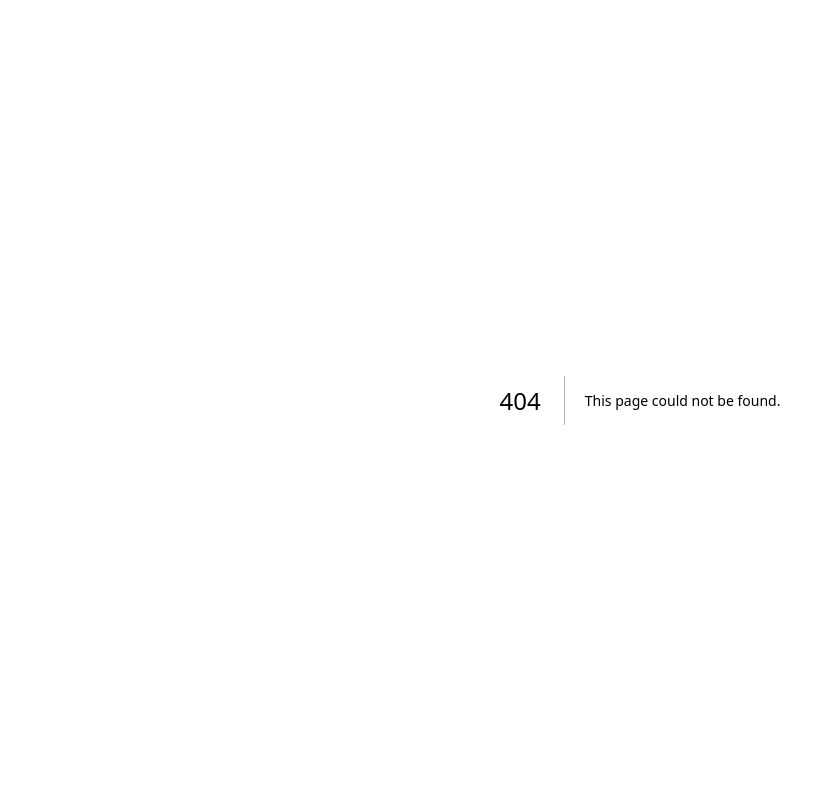
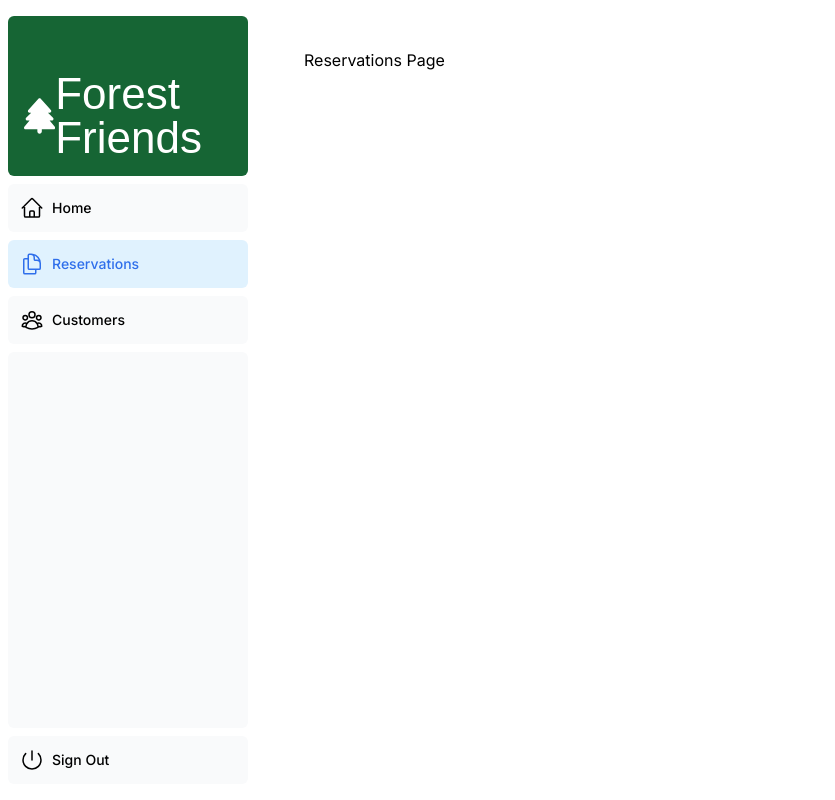
Before and after one commit to JamesKDouglas/forest-friends, a Next.js app: page /dashboard/reservations in a window 1280 px wide. Before the commit this address had no page. Shown: the whole page, without its empty margins (0-835 px from the left). Built offline with nearby package versions, Linux system fonts and the light colour scheme; a web font is replaced by a local one.

Commit message:
add link highlighting for nav bar to show which page you're on

```diff
--- /dev/null
+++ b/app/dashboard/customers/page.tsx
@@ -0,0 +1,3 @@
+export default function Page() {
+    return <p>Customers Page</p>;
+  }
--- /dev/null
+++ b/app/dashboard/layout.tsx
@@ -0,0 +1,12 @@
+import SideNav from '@/app/ui/dashboard/sidenav';
+
+export default function Layout({ children }: { children: React.ReactNode }) {
+  return (
+    <div className="flex h-screen flex-col md:flex-row md:overflow-hidden">
+      <div className="w-full flex-none md:w-64">
+        <SideNav />
+      </div>
+      <div className="flex-grow p-6 md:overflow-y-auto md:p-12">{children}</div>
+    </div>
+  );
+}
--- /dev/null
+++ b/app/dashboard/page.tsx
@@ -0,0 +1,3 @@
+export default function Page() {
+    return <p>Dashboard Page</p>;
+  }
--- /dev/null
+++ b/app/dashboard/reservations/page.tsx
@@ -0,0 +1,3 @@
+export default function Page() {
+    return <p>Reservations Page</p>;
+  }
--- a/app/ui/dashboard/nav-links.tsx
+++ b/app/ui/dashboard/nav-links.tsx
@@ -1,8 +1,14 @@
+'use client';
+
 import {
   UserGroupIcon,
   HomeIcon,
   DocumentDuplicateIcon,
 } from '@heroicons/react/24/outline';
+import Link from 'next/link';
+import { usePathname } from 'next/navigation';
+import clsx from 'clsx';
+
 
 // Map of links to display in the side navigation.
 // Depending on the size of the application, this would be stored in a database.
@@ -17,19 +23,23 @@ const links = [
 ];
 
 export default function NavLinks() {
+  const pathname = usePathname();
   return (
     <>
       {links.map((link) => {
         const LinkIcon = link.icon;
         return (
-          <a
+          <Link
             key={link.name}
             href={link.href}
-            className="flex h-[48px] grow items-center justify-center gap-2 rounded-md bg-gray-50 p-3 text-sm font-medium hover:bg-sky-100 hover:text-blue-600 md:flex-none md:justify-start md:p-2 md:px-3"
+            className={clsx(
+              "flex h-[48px] grow items-center justify-center gap-2 rounded-md bg-gray-50 p-3 text-sm font-medium hover:bg-sky-100 hover:text-blue-600 md:flex-none md:justify-start md:p-2 md:px-3",{
+                'bg-sky-100 text-blue-600': pathname === link.href,},
+            )}
           >
             <LinkIcon className="w-6" />
             <p className="hidden md:block">{link.name}</p>
-          </a>
+          </Link>
         );
       })}
     </>
--- a/app/ui/dashboard/sidenav.tsx
+++ b/app/ui/dashboard/sidenav.tsx
@@ -1,18 +1,16 @@
 import Link from 'next/link';
 import NavLinks from '@/app/ui/dashboard/nav-links';
-import AcmeLogo from '@/app/ui/logo';
+import Logo from '@/app/ui/logo';
 import { PowerIcon } from '@heroicons/react/24/outline';
 
 export default function SideNav() {
   return (
     <div className="flex h-full flex-col px-3 py-4 md:px-2">
       <Link
-        className="mb-2 flex h-20 items-end justify-start rounded-md bg-blue-600 p-4 md:h-40"
-        href="/"
+        className="mb-2 flex h-20 items-end justify-start rounded-md bg-green-800 p-4 md:h-40"
+        href="/dashboard"
       >
-        <div className="w-32 text-white md:w-40">
-          <AcmeLogo />
-        </div>
+          <Logo />
       </Link>
       <div className="flex grow flex-row justify-between space-x-2 md:flex-col md:space-x-0 md:space-y-2">
         <NavLinks />
```
